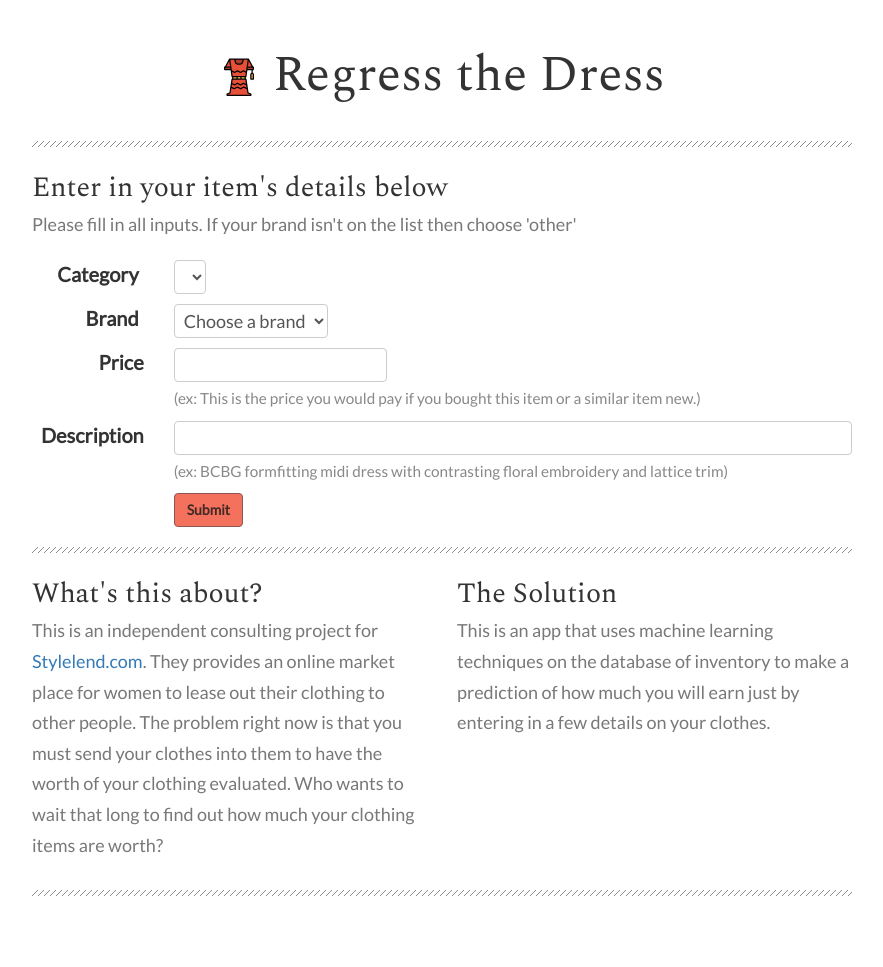
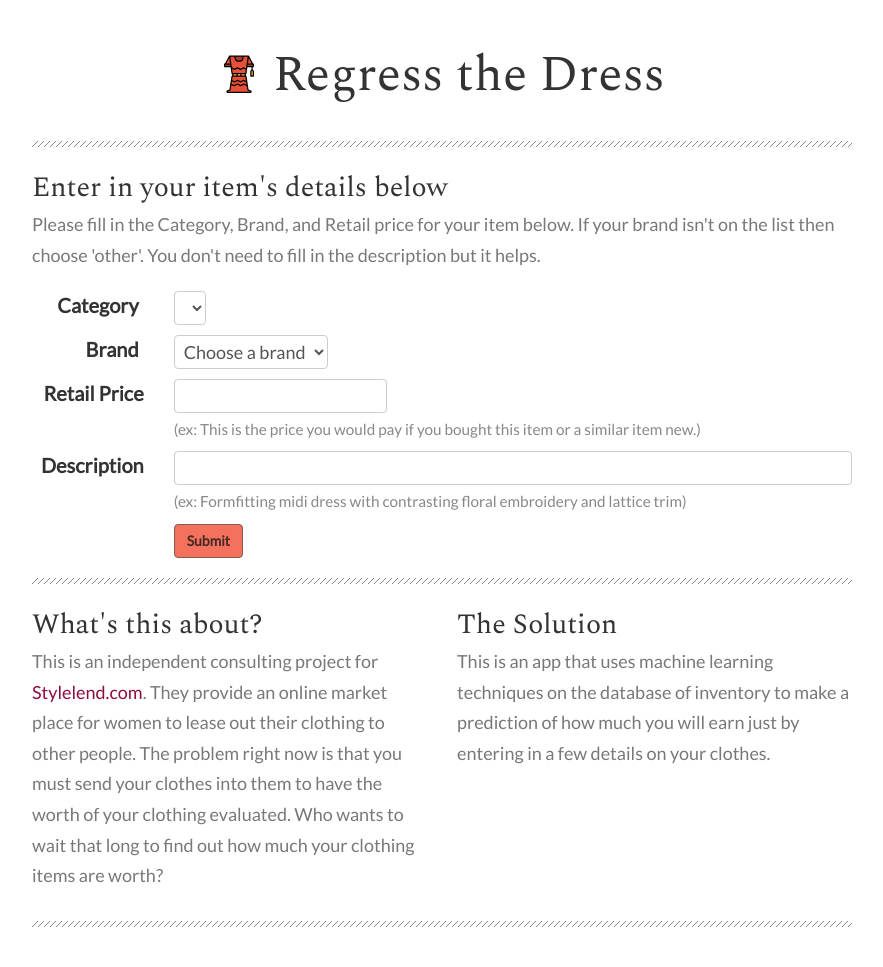
Before and after one commit to patrickspencer/regressthedress, a Flask app: page / in a window 1280 px wide. Shown: the whole page, without its empty margins (198-1081 px from the left). Before the commit the page ends 896 px from the top, so only its background shows below. Run offline with Flask 2, Linux system fonts and the light colour scheme; lists and menus that the app fills with data are empty; parts of the project's set-up code (start-up, migrations or seed data) failed here and were passed over; some libraries are stand-ins or nearby versions.

Commit message:
Update forms and web front end

```diff
--- a/wombat/webapp/forms.py
+++ b/wombat/webapp/forms.py
@@ -1,9 +1,11 @@
 from wombat.engine import ml_model
 from wombat.models import engine, dbsession, Item
-from wtforms import Form, StringField, SubmitField, SelectField, validators
+from wtforms import Form, StringField, SubmitField, SelectField, FloatField, validators
 
-item_types = engine.execute('SELECT DISTINCT item_type FROM items;').fetchall()
-item_types = [(r[0], r[0]) for r in item_types]
+item_types = engine.execute('SELECT DISTINCT item_type,\
+        count(item_type) FROM items GROUP BY item_type ORDER BY \
+        count(item_type) DESC;').fetchall()
+item_types = [(r[0], r[0].title()) for r in item_types]
 brands_query = "SELECT * FROM brands;"
 brands = ml_model.brands[0:100]
 brand_names = sorted([b[1] for b in engine.execute(brands_query).fetchall()], key=str.lower)
@@ -12,8 +14,13 @@ brands = [(b, b) for b in brand_names]
 brands = [('', 'Choose a brand')] + [('other brand', 'Other')] + brands
 
 class DescriptionForm(Form):
-    description = StringField('Description', [validators.Length(min=1, max=5000)])
+    description = StringField('Description')
+    item_type = SelectField(label='Category', choices=item_types,
+            validators=[validators.Required(message='Category is required')])
+    brand = SelectField(label='Brand', choices=brands,
+            validators=[validators.Required(message='Please choose a brand')])
+    est_price = FloatField(label='Retail Price', validators =
+    [validators.Required(message="""Please enter a retail price. If you
+                don\'t know the exact price of the item you can estimate
+                it or look for similar priced items""")])
     submit = SubmitField(label='Submit')
-    item_type = SelectField(label='Category', choices=item_types)
-    brand = SelectField(label='Brand', choices=brands, validators=[validators.Required(message='Brand is required')])
-    est_price = StringField(label='Price')
--- a/wombat/webapp/static/css/main.css
+++ b/wombat/webapp/static/css/main.css
@@ -87,7 +87,7 @@ input[type="text"], textarea, select {
 
 .top_icon {
   width: 40px;
-  margin-top: -15px;
+  margin-top: -22px;
   margin-right: 10px;
 }
 
@@ -149,10 +149,19 @@ input[type="submit"] {
 
 #description {
   width: 100%;
+  padding-left: 5px;
 }
 
 #form-directions {
   margin: 0 0 50px 0;
 }
 
+.form_error {
+   color: #f4715d;
+}
+
+a {
+  color: #900C3F;
+}
+
 /*# sourceMappingURL=main.css.map */
--- a/wombat/webapp/templates/index.jinja2
+++ b/wombat/webapp/templates/index.jinja2
@@ -11,10 +11,22 @@
 <hr class="fancy_hr">
   <span class="header">Enter in your item's details below</span>
   <p class="explanation_p">
-    Please fill in all inputs. If your brand isn't on the list then
-    choose 'other'
+    Please fill in the Category, Brand, and Retail price for your item
+    below. If your brand isn't on the list then
+    choose 'other'. You don't need to fill in the description but it
+    helps.
   </p>
 <div class="input-form-group">
+{{ form_valid }}
+{% with messages = get_flashed_messages() %}
+{% if messages %}
+  <ul>
+  {% for message in messages %}
+      <li>{{ message }} </li>
+  {% endfor %}
+  </ul>
+{% endif %}
+{% endwith %}
   <form method="POST" action="{{ url_for('main.index') }}" class="form-inline">
     <div class="row input_row">
       <div class="col-md-2 control-label">
@@ -30,6 +42,17 @@
       </div>
       <div class="col-md-10">
         {{ form.brand(class_='form-control select_custom') }}
+          {% if request.method == 'POST' %}
+            <span class="form_helper_text">
+            <small>
+              <div class="form_error">
+                {% for error in form.brand.errors %}
+                  {{ error }}
+                {% endfor %}
+              </div>
+            </small>
+            </span>
+          {% endif %}
       </div>
     </div><!-- /.row -->
     <div class="row input_row">
@@ -42,6 +65,13 @@
           <br>
           <small>
           (ex: This is the price you would pay if you bought this item or a similar item new.)
+          {% if request.method == 'POST' %}
+            <div class="form_error">
+              {% for error in form.est_price.errors %}
+                {{ error }}
+              {% endfor %}
+            </div>
+          {% endif %}
           </small>
         </span>
       </div><!-- /.col-md-10 -->
@@ -55,7 +85,14 @@
         <span class="form_helper_text">
 	      <br>
 	      <small>
-		  (ex: BCBG formfitting midi dress with contrasting floral embroidery and lattice trim)
+          (ex: Formfitting midi dress with contrasting floral embroidery and lattice trim)
+          {% if request.method == 'POST' %}
+            <div class="form_error">
+              {% for error in form.description.errors %}
+                {{ error }}
+              {% endfor %}
+            </div>
+          {% endif %}
         </small>
 	  </span>
       </div><!-- /.col-md-10 -->
@@ -69,7 +106,7 @@
   </form>
 </div><!-- /.from-group -->
 
-{% if request.method == 'POST' %}
+{% if request.method == 'POST' and form.validate() %}
 <div class="panel panel-success output_panel">
   <div class="panel-heading">Results</div>
     <div class="panel-body">
@@ -86,7 +123,7 @@
     <span class="header">What's this about?</span>
     <p class="explanation_p">
 	This is an independent consulting project for <a
-	href="http://stylelend.com">Stylelend.com</a>. They provides an online
+	href="http://stylelend.com">Stylelend.com</a>. They provide an online
 	market place for women to lease out their clothing to other people. The
 	problem right now is that you must send your clothes into them to have
 	the worth of your clothing evaluated. Who wants to wait that long to
--- a/wombat/webapp/views.py
+++ b/wombat/webapp/views.py
@@ -1,10 +1,11 @@
 import numpy as np
-from wombat import engine
+from wombat.engine import predict_price
 from wombat.models import dbsession, Item
 from wombat.webapp.forms import DescriptionForm
-from flask import Blueprint, render_template, request
+from wombat.models import engine, dbsession, Item
+from flask import Blueprint, render_template, request, flash, send_from_directory
 from wombat.engine.one_hot_funcs import one_hot_form_input
-from wombat.engine import reg_model_path
+from wombat.engine.one_hot_funcs import reg_model_path
 from sklearn.externals import joblib
 
 main = Blueprint('main', __name__, url_prefix='/')
@@ -13,26 +14,25 @@ main = Blueprint('main', __name__, url_prefix='/')
 def index():
     form = DescriptionForm(request.form)
     predicted_value = ''
-    if request.method == 'POST':
+    if request.method == 'POST' and form.validate():
         title = request.form['description']
         brand = request.form['brand']
         item_type = request.form['item_type']
         est_price = request.form['est_price']
 
-        predicted_value = engine.predict_price(brand = brand,
+        predicted_value = predict_price(brand = brand,
             item_type = item_type,
             title = title,
             est_price = est_price)
         predicted_value = '%.2f'%(predicted_value)
-
     return render_template('index.jinja2',
             form=form, predicted_value = predicted_value)
 
-@main.route('/robots.txt')
+@main.route('robots.txt')
 def static_from_root():
-    return send_from_directory(app.static_folder, request.path[1:])
+    return send_from_directory(main.static_folder, request.path[1:])
 
-@main.route('/')
-def input():
-    return render_template('index.jinja2',
-            form=form, predicted_value = predicted_value)
+@main.route('test/')
+def test():
+    docs = ['1', '2', '3']
+    return render_template('test.jinja2', docs = docs)
```
Also changed, not shown: wombat/engine/__init__.py (+4 -7 lines), wombat/engine/one_hot_funcs.py (+18 -3 lines), 1 other file. Lines whose indentation alone changed are shown as unchanged.
